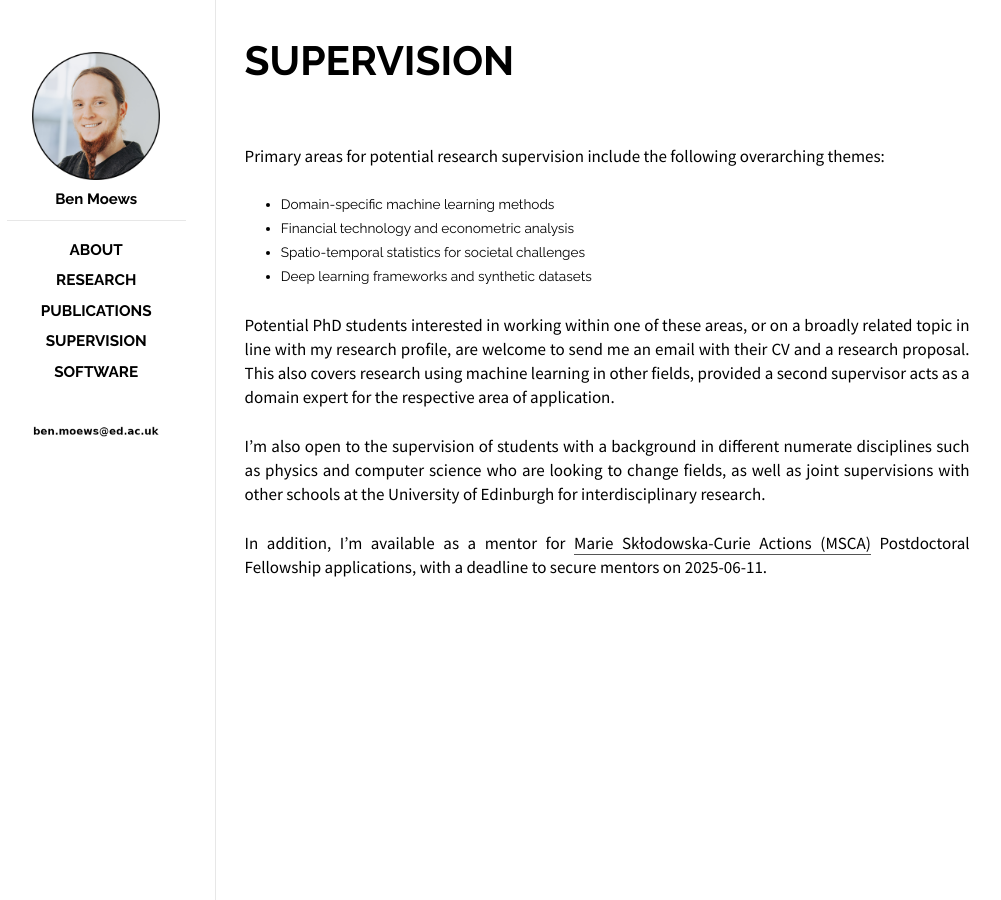
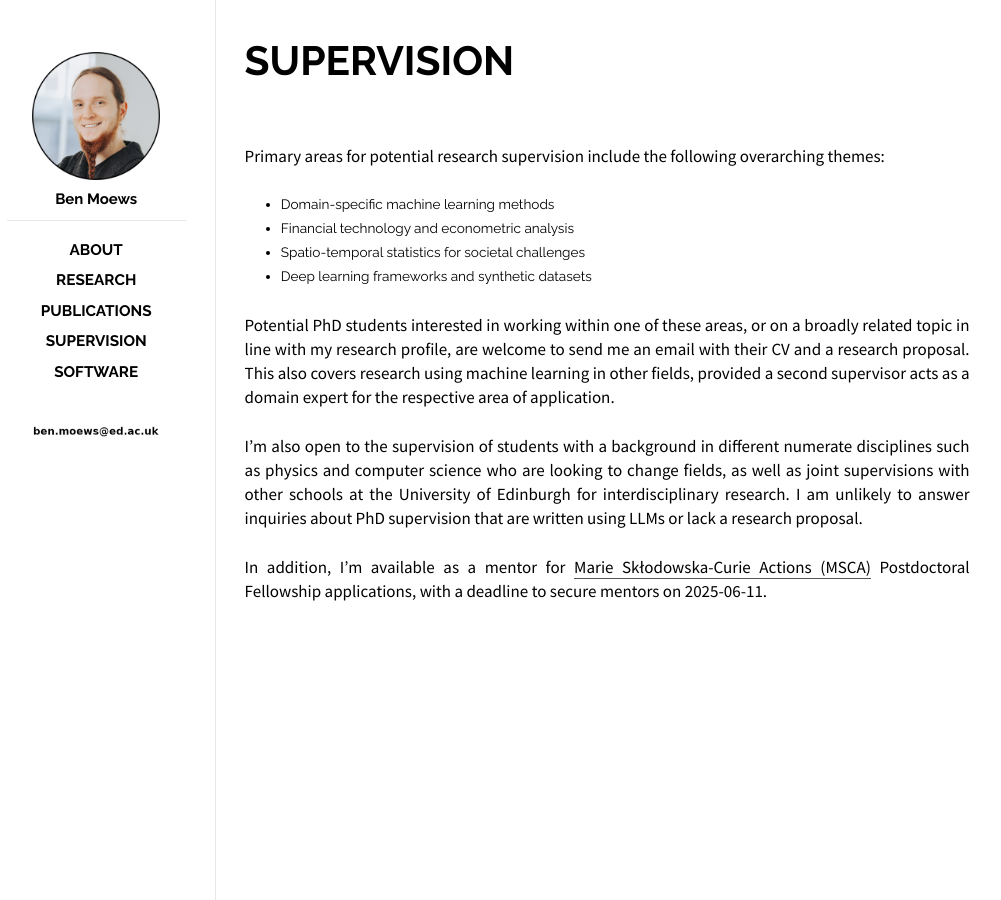
Before and after one commit to moews/moews.github.io, a Jekyll site: the page built from _posts/2017-03-25-supervision.md, in a window 1280 px wide. Shown: the whole page, without its empty margins (143-1144 px from the left). Built offline with Jekyll 4.4.1, drawn with Linux system fonts in a browser that asks for light colours.

Commit message:
Update 2017-03-25-supervision.md

```diff
--- a/_posts/2017-03-25-supervision.md
+++ b/_posts/2017-03-25-supervision.md
@@ -70,7 +70,7 @@
 
 Potential PhD students interested in working within one of these areas, or on a broadly related topic in line with my research profile, are welcome to send me an email with their CV and a research proposal. This also covers research using machine learning in other fields, provided a second supervisor acts as a domain expert for the respective area of application.
 
-I’m also open to the supervision of students with a background in different numerate disciplines such as physics and computer science who are looking to change fields, as well as joint supervisions with other schools at the University of Edinburgh for interdisciplinary research.
+I’m also open to the supervision of students with a background in different numerate disciplines such as physics and computer science who are looking to change fields, as well as joint supervisions with other schools at the University of Edinburgh for interdisciplinary research. I am unlikely to answer inquiries about PhD supervision that are written using LLMs or lack a research proposal.
 
 In addition, I'm available as a mentor for [Marie Skłodowska-Curie Actions (MSCA)](https://www.business-school.ed.ac.uk/about/news/marie-sklodowska-curie-actions-msca-postdoctoral-fellowships) Postdoctoral Fellowship applications, with a deadline to secure mentors on 2025-06-11.
 
```
